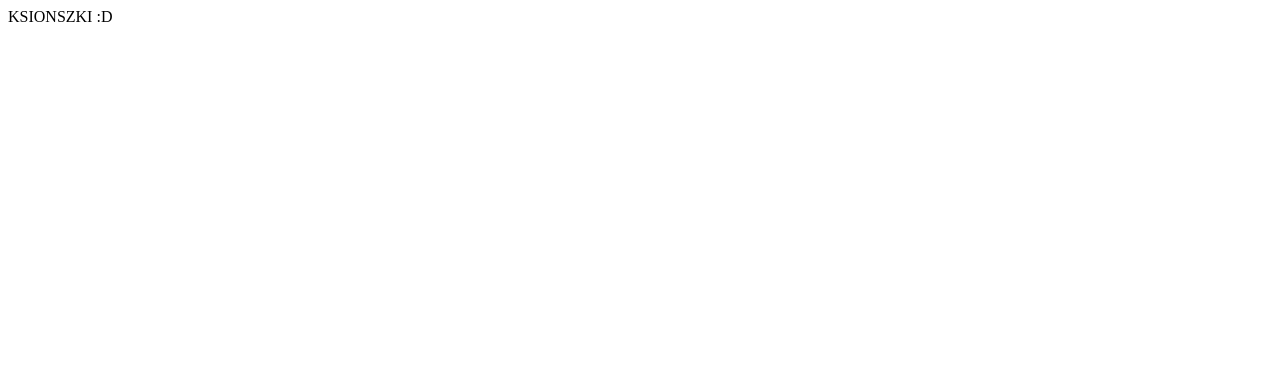
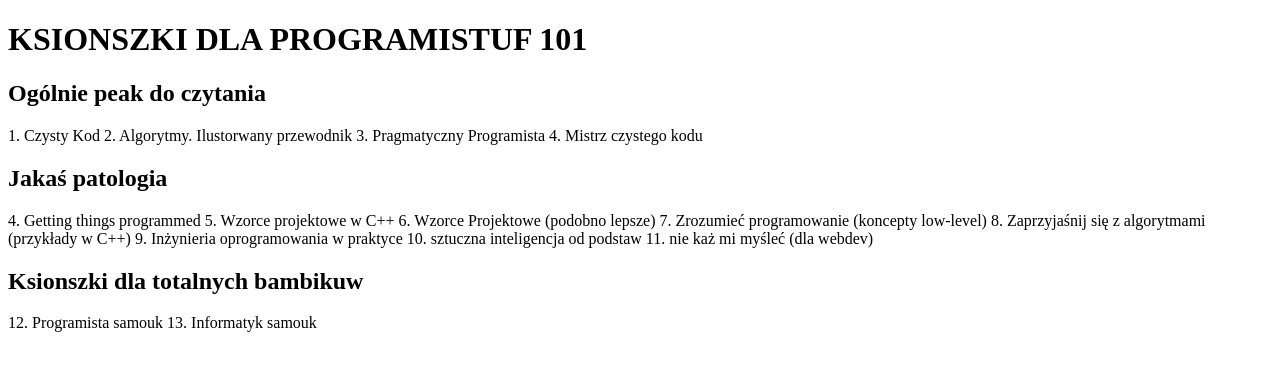
Before and after one commit to AveeSuuu/books-library, a plain HTML site: page index.html in a window 1280 px wide. Drawn offline with Linux system fonts and the light colour scheme.

Commit message:
added hrefs etc

```diff
--- a/index.html
+++ b/index.html
@@ -10,8 +10,39 @@
 </head>
 
 <body>
-  <div>KSIONSZKI :D</div>
+  <h1> KSIONSZKI DLA PROGRAMISTUF 101</h1>
+  <div>
+    <h2> Ogólnie peak do czytania</h2>
+    <href src="https://helion.pl/ksiazki/czysty-kod-podrecznik-dobrego-programisty-robert-c-martin,czykvv.htm#format/d">1. Czysty Kod</href>
+    <href src="https://helion.pl/ksiazki/algorytmy-ilustrowany-przewodnik-aditya-bhargava,algipv.htm#format/d">2. Algorytmy. Ilustorwany przewodnik</href>
+    <href src="https://helion.pl/ksiazki/pragmatyczny-programista-od-czeladnika-do-mistrza-wydanie-ii-david-thomas-andrew-hunt,pragp2.htm#format/d">3. Pragmatyczny Programista</href>
+    <href src="https://helion.pl/ksiazki/mistrz-czystego-kodu-kodeks-postepowania-profesjonalnych-programistow-robert-c-martin,mckkvv.htm#format/d">4. Mistrz czystego kodu</href>
+  </div>
+  <div>
+    <h2>Jakaś patologia</h2>
+    <href src="https://helion.pl/ksiazki/getting-things-programmed-droga-do-efektywnosci-michal-bartyzel,droppp.htm#format/d">4. Getting things programmed</href>
+    <href src="https://helion.pl/ksiazki/stosowanie-wzorcow-projektowych-w-c-kod-wielokrotnego-wykorzystania-w-programowaniu-zorientowanym-dmitri-nesteruk,stwzpr.htm#format/d">5. Wzorce projektowe w C++</href>
+    <href src="https://helion.pl/ksiazki/wzorce-projektowe-rusz-glowa-tworzenie-rozszerzalnego-i-latwego-w-utrzymaniu-oprogramowania-obiekt-eric-freeman-elisabeth-robson,wzor2v.htm#format/d">6. Wzorce Projektowe (podobno lepsze)</href>
+    <href src="https://ksiegarnia.pwn.pl/Zrozumiec-programowanie,688790689,p.html">7. Zrozumieć programowanie (koncepty low-level)</href>
+    <href src="https://ksiegarnia.pwn.pl/Zaprzyjaznij-sie-z-algorytmami,256933944,p.html">8. Zaprzyjaśnij się z algorytmami (przykłady w C++)</href>
+    <href src="https://helion.pl/ksiazki/inzynieria-oprogramowania-w-praktyce-od-wymagan-do-kodu-z-jezykiem-uml-michal-smialek-kamil-rybinski,ioprak.htm#format/d">9. Inżynieria oprogramowania w praktyce</href>
+    <href src="https://helion.pl/ksiazki/sztuczna-inteligencja-od-podstaw-feliks-kurp,szinop.htm#format/d">10. sztuczna inteligencja od podstaw </href>
+    <href src="https://helion.pl/ksiazki/nie-kaz-mi-myslec-o-zyciowym-podejsciu-do-funkcjonalnosci-stron-internetowych-wydanie-iii-steve-krug,niek3v.htm#format/d">11. nie każ mi myśleć (dla webdev)</href>
+  </div>
+  <div>
+    <h2>Ksionszki dla totalnych bambikuw</h2>
+    <href src="https://helion.pl/ksiazki/programista-samouk-profesjonalny-przewodnik-do-samodzielnej-nauki-kodowania-cory-althoff,proprv.htm#format/d">12. Programista samouk</href>
+    <href src="https://helion.pl/ksiazki/informatyk-samouk-przewodnik-po-strukturach-danych-i-algorytmach-dla-poczatkujacych-cory-althoff,infsam.htm#format/d">13. Informatyk samouk</href>
+  </div>
   <script src="script.js"></script>
 </body>
 
 </html>
+
+<!--
+7. Zrozumieć programowanie (koncepty low-level) - https://ksiegarnia.pwn.pl/Zrozumiec-programowanie,688790689,p.html
+8. Zaprzyjaśnij się z algorytmami (przykłady w C++) - https://ksiegarnia.pwn.pl/Zaprzyjaznij-sie-z-algorytmami,256933944,p.html
+9. Inżynieria oprogramowania w praktyce - https://helion.pl/ksiazki/inzynieria-oprogramowania-w-praktyce-od-wymagan-do-kodu-z-jezykiem-uml-michal-smialek-kamil-rybinski,ioprak.htm#format/d
+10. sztuczna inteligencja od podstaw - https://helion.pl/ksiazki/sztuczna-inteligencja-od-podstaw-feliks-kurp,szinop.htm#format/d
+11. nie każ mi myśleć (dla webdev) - https://helion.pl/ksiazki/nie-kaz-mi-myslec-o-zyciowym-podejsciu-do-funkcjonalnosci-stron-internetowych-wydanie-iii-steve-krug,niek3v.htm#format/d
+-->
```
